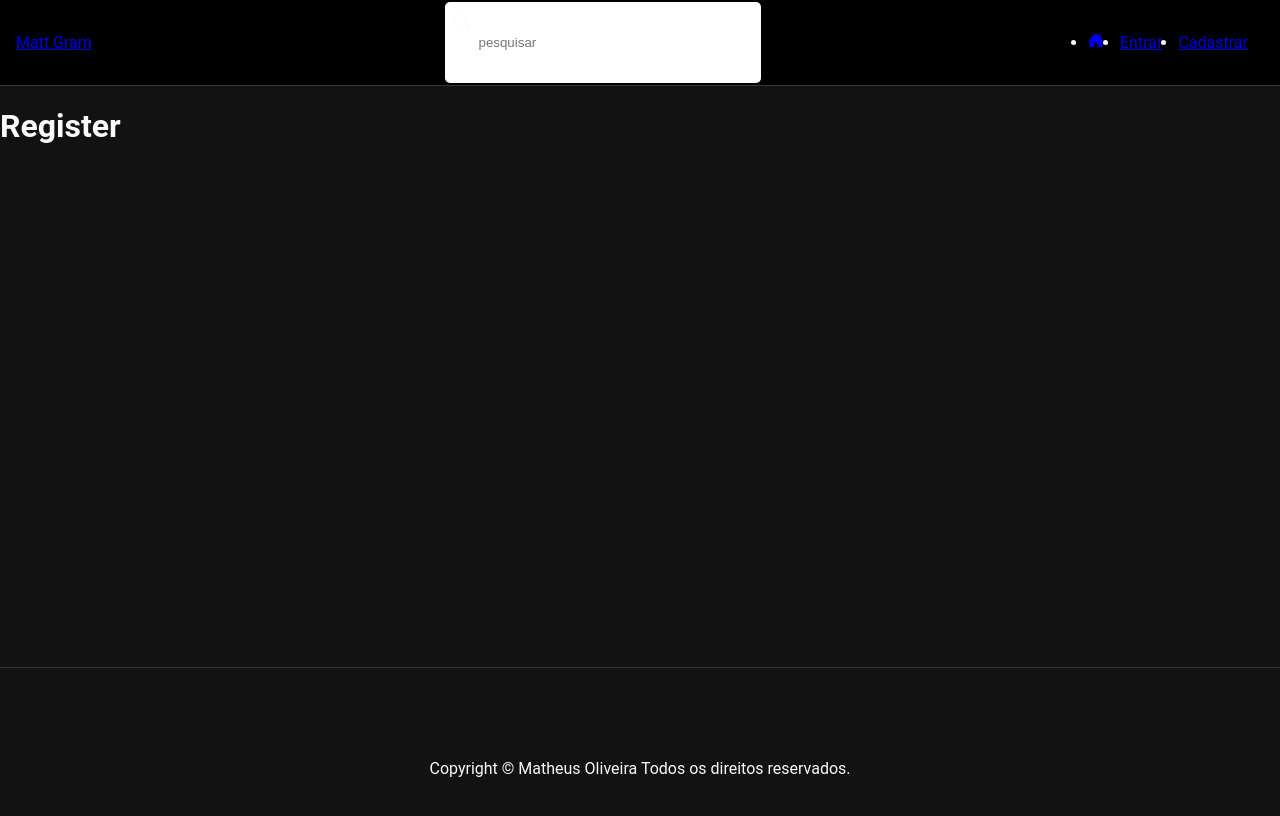
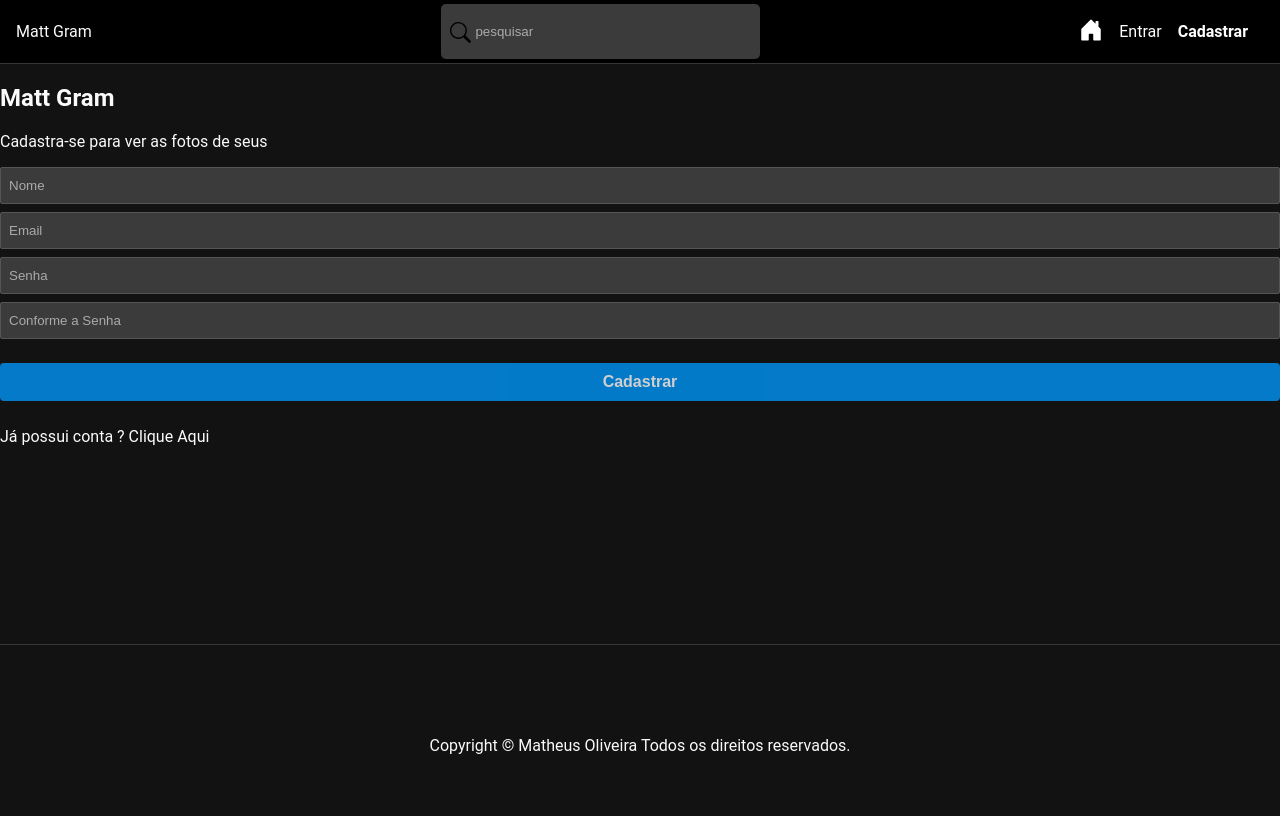
Before and after one commit to MatheusOliveira047/matt-gram-frontend, a React (Vite) app: page /register in a window 1280 px wide. Shown: the top 816 px of the page. Built offline with nearby package versions, Linux system fonts and the light colour scheme.

Commit message:
criando css global e page register

```diff
--- a/src/components/Header/Header.css
+++ b/src/components/Header/Header.css
@@ -14,16 +14,19 @@
 
 .header form svg{
   position: absolute;
-  top: 10px;
+  top: 18px;
   left: 9px;
+  color: #000;
+  font-size: 1.3em;
 }
 
 .header form input{
-  padding: 2.5em;
+  padding: 1.5em 2.6em;
   border: none;
   border-radius: 5px;
   width: 100%;
   margin: 0;
+  outline: none;
 }
 
 .header nav .navlinks{
@@ -38,6 +41,10 @@
   cursor: pointer;
 }
 
-.header nav .navlinks svg{
-  font-size: 1.5;
+.header nav .navlinks li svg{
+  font-size: 1.5em;
 }
+
+.header nav .navlinks li a {
+  color:#fff;
+}
--- a/src/index.css
+++ b/src/index.css
@@ -6,3 +6,83 @@
   background-color: #121212;
   color:#fafafa
 }
+
+ul{
+  list-style: none;
+}
+
+a{
+  text-decoration: none;
+  color: #fafafa;
+}
+
+.active{
+  font-weight: bold;
+}
+
+form{
+  display: flex;
+  flex-direction: column;
+}
+label{
+  display: flex;
+  flex-direction: column;
+  text-align: left;
+}
+
+label span{
+  font-weight: bold;
+  margin-bottom: .5em;
+  color: #AAA;
+  font-size: .7em;
+}
+
+input{
+  background-color: #3b3b3b;
+  color: #aaa;
+  border: 1px solid #555;
+  border-radius: 2px;
+  padding: 10px 8px;
+  outline: none;
+  margin-bottom: .6em;
+}
+
+input::placeholder{
+  color:#aaa;
+}
+
+.btn,
+button,
+input[type="submit"]{
+  background-color: #0094f6;
+  color:#fff;
+  border: none;
+  border-radius: 4px;
+  padding: 10px 8px;
+  font-weight: bold;
+  cursor: pointer;
+  opacity: 0.8;
+  transition: 200ms ease-in-out;
+  font-size: 1em;
+}
+
+input[type="submit"]{
+  margin-top: 1em;
+}
+
+input:disabled{
+  cursor: not-allowed;
+  background-color: #000;
+}
+button:hover,
+input[type="submit"]:hover{
+  opacity: 1;
+}
+
+.cancel-btn{
+  background-color: #CCC;
+}
+
+.hide{
+  display: none;
+}
--- a/src/pages/Auth/Register.jsx
+++ b/src/pages/Auth/Register.jsx
@@ -1,9 +1,29 @@
 import "./Auth.css"
 
+import { Link } from 'react-router-dom'
+
+import { useState,useEffect } from 'react'
+
+
 const Register = ()=>{
+
+
+  const handleSubmitRegister = (e)=>{
+    e.preventDefault()
+  }
+
   return(
     <div>
-      <h1>Register</h1>
+      <h2>Matt Gram</h2>
+      <p className='subtitle'> Cadastra-se para ver as fotos de seus</p>
+      <form onSubmit={handleSubmitRegister}>
+        <input type="text" placeholder='Nome' />
+        <input type="email" placeholder='Email' />
+        <input type="password" placeholder='Senha'/>
+        <input type="password" placeholder='Conforme a Senha'/>
+        <input type="submit" value="Cadastrar" />
+      </form>
+      <p>Já possui conta ? <Link to={"/login"}>Clique Aqui</Link></p>
     </div>
   )
 }
```
